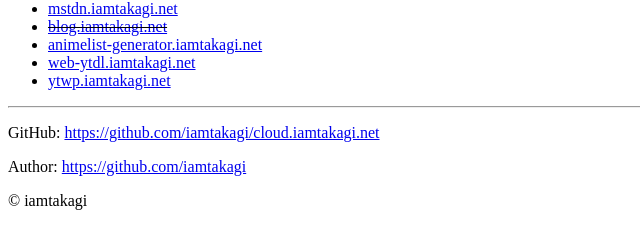
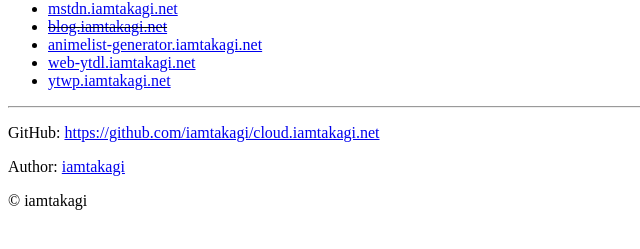
Before and after one commit to iamtakagi-lab/cloud.iamtakagi.net, a plain HTML site: page public/index.html in a window 1280 px wide. Shown: the part 75-324 px from the top of the page, without its empty margins (0-640 px from the left). Drawn offline with Linux system fonts and the light colour scheme.

Commit message:
Fix: author

```diff
--- a/public/index.html
+++ b/public/index.html
@@ -44,7 +44,7 @@
       <p>
         Author:
         <a href="https://github.com/iamtakagi"
-          >https://github.com/iamtakagi</a
+          >iamtakagi</a
         >
       </p>
       <p>© iamtakagi</p>
```
